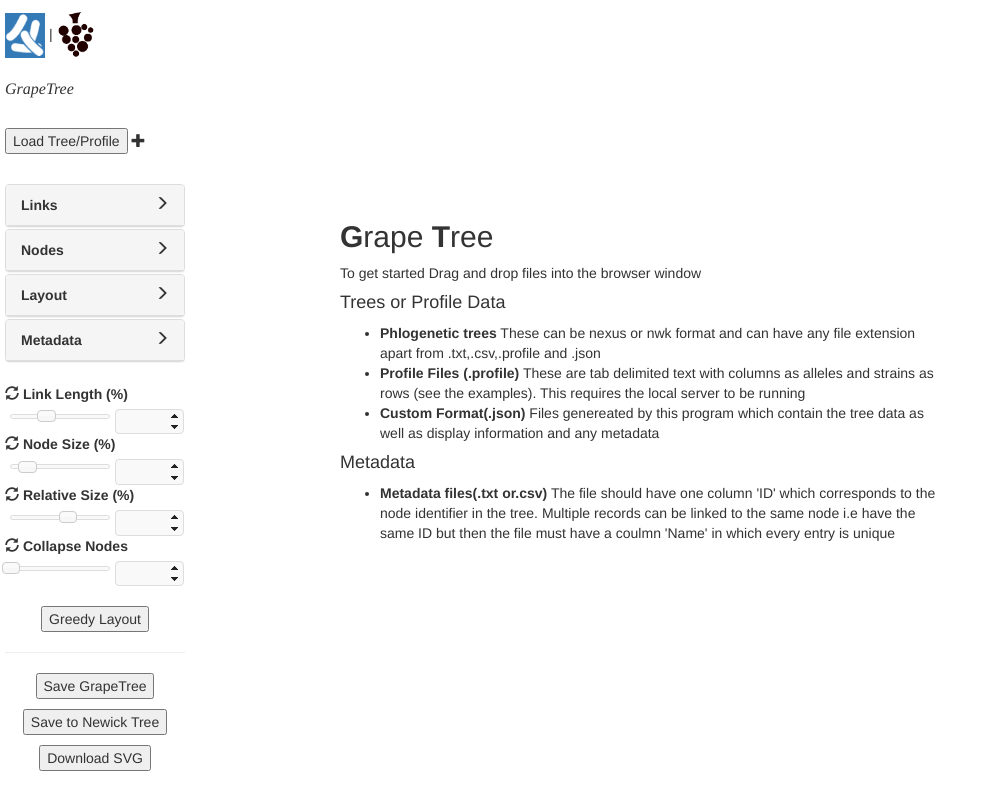
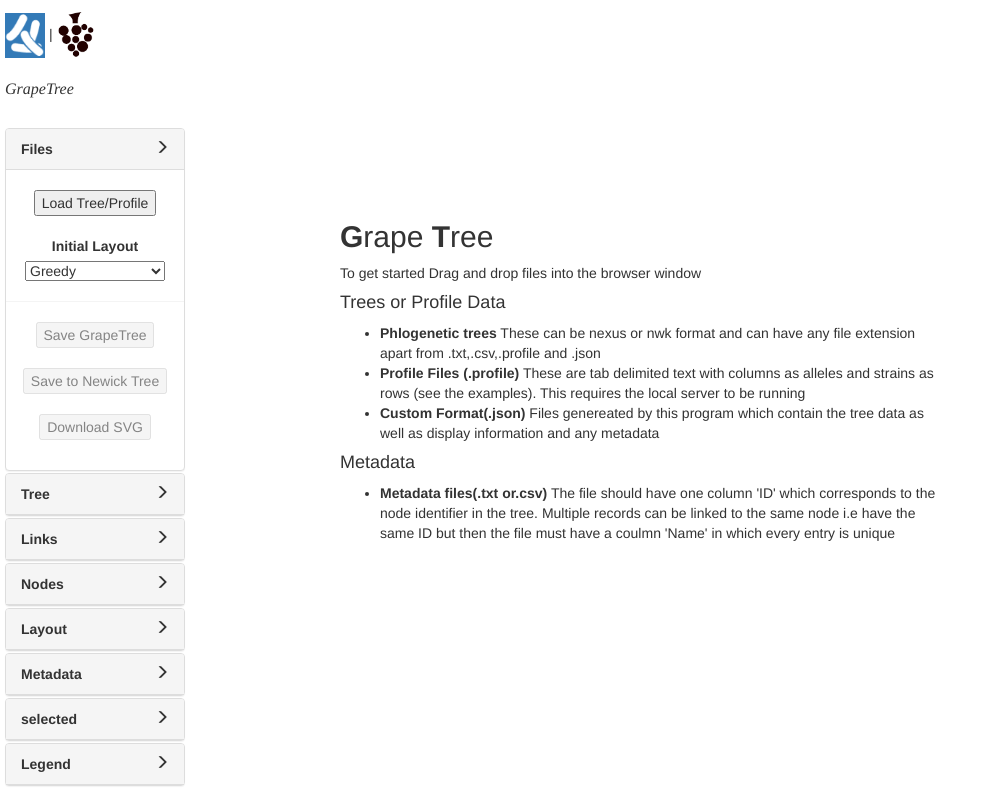
Before and after one commit to achtman-lab/GrapeTree, a Flask app: page / in a window 1280 px wide. Shown: the whole page, without its empty margins (0-996 px from the left). Run offline with Flask 2, Linux system fonts and the light colour scheme; data that the repository does not hold is empty; parts of the project's set-up code (start-up, migrations or seed data) failed here and were passed over; some libraries are stand-ins or nearby versions.

Commit message:
prepare panels

```diff
--- a/MSTree_holder.html
+++ b/MSTree_holder.html
@@ -40,13 +40,24 @@
                  .slider-class{
                         float: left;
                         clear: left;
-                        width: 100px;
+                        width: 120px;
                         height:5px;
                         margin: 5px;
                 }
                 .slider-class .ui-slider-handle {
                         height:12px;
                 }
+				.shortslider-class{
+                        float: left;
+                        clear: left;
+                        width: 60px;
+                        height:5px;
+                        margin: 5px;
+                }
+                .shortslider-class .ui-slider-handle {
+                        height:12px;
+                }
+
                 .mst-menu-title {
 
                         cursor:pointer;
@@ -213,23 +224,64 @@ same node i.e have the same ID but then the file must have a coulmn 'Name' in wh
 			<h3 id="headertag" style="font-family: times, serif; font-size:12pt; font-style:italic">GrapeTree</h3>
 		</p>
 		<br>
+		<div class='panel panel-default'>
+			<div class ='panel-heading mst-menu-title' id= 'file-menu'> <b id>Files</b><span id = 'file-menu-icon' class='glyphicon glyphicon-menu-right'> </span></div>
+			<div class = "panel-body2" id ='file-menu-panel'>
+				<p align = 'center'>
+				<br>
 					<button id = 'button-load-nwk'> Load Tree/Profile</button>
-		<span id = 'preload-menu-icon' onclick = "document.getElementById('preload-menu-icon').style.display = 'none'; document.getElementById('preload-panel').style.display = 'block'" class='glyphicon glyphicon-plus'> </span>
-			<div id ='preload-panel' style="display:none" >
-				<span id = 'preload-menu-icon2' onclick = "document.getElementById('preload-menu-icon').style.display = 'block'; document.getElementById('preload-panel').style.display = 'none'" class='glyphicon glyphicon-minus'> </span>
 				<br>
-				<p  align = 'center'>
+				<br>
 				<label>Initial Layout</label>
+
 				<select id = 'layout-select'>
 					<option value='greedy'>Greedy</option>
 					<option value='force'>Magnetic repulsion</option>
 				</select>
+				<br>
+				</p>
+				<div id='save-panel'>
+					<hr>
+					<p align = 'center'>
+						<button id ="save-tree-json">Save GrapeTree</button><br><br>
+						<button id ="save-tree-nwk">Save to Newick Tree</button><br><br>
+						<button id ="mst-download-svg">Download SVG</button><br><br>
 					</p>
 				</div>
-		</p>
-		<br>
+			</div>
+		</div>
 	</div>
 	<div id='afterload_bar'>
+		<div class='panel panel-default'  style ="margin-bottom:2px">
+			<div class ='panel-heading mst-menu-title' id= 'tree-menu'> <b id>Tree</b><span id = 'tree-menu-icon' class='glyphicon glyphicon-menu-right'> </span></div>
+			<div class = "panel-body" id ='tree-menu-panel'>
+				<span onclick="$('#spinner-linklength').spinner('value', 100)" class='glyphicon glyphicon-refresh'></span><label>&nbsp;Link Length (%)</label>
+				<br>
+				<div id = "slider-linklength" class ="shortslider-class">  </div><input type='text' style='width:39px;height:15px' id ='spinner-linklength'>
+				<br>
+				<span onclick="$('#spinner-nodesize').spinner('value', 100)" class='glyphicon glyphicon-refresh'></span><label>&nbsp;Node Size (%)</label>
+				<br>
+				<div id = "slider-nodesize" class = "shortslider-class"></div><input type='text' style='width:39px;height:15px' id ='spinner-nodesize'>
+				<br>
+				<span onclick="$('#spinner-relative-nodesize').spinner('value', 100)" class='glyphicon glyphicon-refresh'></span><label>&nbsp;Relative Size (%)</label>
+				<br>
+				<div id = "slider-relative-nodesize" class = "shortslider-class"></div><input type='text' style='width:39px;height:15px' id ='spinner-relative-nodesize'>
+				<br>
+				<span onclick="$('#spinner-collapse-nodes').spinner('value', 0)" class='glyphicon glyphicon-refresh'></span><label>&nbsp;Collapse Nodes</label>
+				<br>
+				<div id = "slider-collapse-nodes" class = "shortslider-class"></div><input type='text' style='width:39px;height:15px' id ='spinner-collapse-nodes'>
+				<br><br>
+				<p align='center'>
+					<button id = 'button-refresh'> Go</button>
+				</p>
+				<hr>
+				<p align = 'center'>
+					<label> Zoom:&nbsp;&nbsp;</label>
+					<span onclick= "javascript:the_tree.setScale(1.1,true)" class=' zoom-icon glyphicon glyphicon-zoom-in'></span>
+					<span onclick= "javascript:the_tree.setScale(0.9,true)"class='zoom-icon glyphicon glyphicon-zoom-out'></span>
+				</p>
+			</div>
+		</div>
 		 <div class='panel panel-default'  style ="margin-bottom:2px">
 				   <div class ='panel-heading mst-menu-title' id= 'mst-link-menu'> <b id>Links</b><span id = 'mst-link-menu-icon' class='glyphicon glyphicon-menu-right'> </span></div>
 				   <div class = "panel-body" id ='mst-link-menu-panel'>
@@ -262,11 +314,6 @@ same node i.e have the same ID but then the file must have a coulmn 'Name' in wh
 				   			<label>Colour By:</label>
 							<br>
 							<select style="width:140px" id= 'metadata-select'></select>
-
-							<p align = 'center'>
-							<span onclick= "javascript:the_tree.setScale(1.1,true)" class=' zoom-icon glyphicon glyphicon-zoom-in'></span>
-							<span onclick= "javascript:the_tree.setScale(0.9,true)"class='zoom-icon glyphicon glyphicon-zoom-out'></span>
-							</p>
 
 							<label><input id ='show-node-labels'type="checkbox" checked /> Node Labels</label>
 							<br>
@@ -333,40 +380,41 @@ same node i.e have the same ID but then the file must have a coulmn 'Name' in wh
 
 				</div>
 		</div>
+		<div class='panel panel-default' style ="margin-bottom:2px">
+			<div class ='panel-heading mst-menu-title' id= 'selection-menu'> <b id>selected</b><span id = 'selection-menu-icon' class='glyphicon glyphicon-menu-right'> </span></div>
+			<div class = "panel-body" id ='selection-menu-panel'>
+				<p align='center'>
 			    <br>
-
-			<div id = "scaling">
-				<span onclick="$('#spinner-linklength').spinner('value', 100)" class='glyphicon glyphicon-refresh'></span><label>&nbsp;Link Length (%)</label>
-				<br>
-				<div id = "slider-linklength" class ="slider-class">  </div><input type='text' style='width:39px;height:15px' id ='spinner-linklength'>
-				<br>
-				<span onclick="$('#spinner-nodesize').spinner('value', 100)" class='glyphicon glyphicon-refresh'></span><label>&nbsp;Node Size (%)</label>
-				<br>
-				<div id = "slider-nodesize" class = "slider-class"></div><input type='text' style='width:39px;height:15px' id ='spinner-nodesize'>
-				<br>
-				<span onclick="$('#spinner-relative-nodesize').spinner('value', 100)" class='glyphicon glyphicon-refresh'></span><label>&nbsp;Relative Size (%)</label>
-				<br>
-				<div id = "slider-relative-nodesize" class = "slider-class"></div><input type='text' style='width:39px;height:15px' id ='spinner-relative-nodesize'>
-				<br>
-				<span onclick="$('#spinner-collapse-nodes').spinner('value', 0)" class='glyphicon glyphicon-refresh'></span><label>&nbsp;Collapse Nodes</label>
-				<br>
-				<div id = "slider-collapse-nodes" class = "slider-class"></div><input type='text' style='width:39px;height:15px' id ='spinner-collapse-nodes'>
+					<button id = 'button-editor'> Color Palette </button>
 				<br><br>
-				<p align='center'>
-					<button id = 'button-refresh'> Greedy Layout</button>
+					<button id = 'button-clear-selection'> Clear Selection </button>
+				<br><br>
+					<button id = 'button-select-all'> Select All </button>
 				</p>
 			</div>
-		<hr>
+		</div>
+		<div class='panel panel-default' style ="margin-bottom:2px">
+			<div class ='panel-heading mst-menu-title' id= 'legend-menu'> <b id>Legend</b><span id = 'legend-menu-icon' class='glyphicon glyphicon-menu-right'> </span></div>
+			<div class = "panel-body" id ='legend-menu-panel'>
+			   <select id = 'Group order'>
+					<label>Group Order: </label>
+					<option value='alphabetic'>Alphabetic</option>
+					<option value='numeric'>Numeric</option>
+					<option value='no_strain'>No. of strains</option>
+			   </select>
+			    <br><br>
+					<button id = 'button-color-palette'> Color Palette </button>
+			   	<br><br>
+				<label>No. of Groups:</label><input type='text' style='width:20px;height:15px' id ='spinner-num-group'>
+				<br>
+				<div id = "slider-num-group" class = "slider-class"></div>
+				<br>
+				<label>Font Size:</label><input type='text' style='width:20px;height:15px' id ='spinner-legend-fontsize'>
+				<br>
+				<div id = "slider-legend-fontsize" class = "slider-class"></div>
+			</div>
+		</div>
 
-		<p align = 'center'>
-			<button id ="save-tree-json">Save GrapeTree</button>
-		</p>
-		<p align = 'center'>
-			<button id ="save-tree-nwk">Save to Newick Tree</button>
-		</p>
-		<p align = 'center'>
-			<button id ="mst-download-svg">Download SVG</button>
-		</p>
 	</div>
 </div>
 
@@ -882,6 +930,13 @@ same node i.e have the same ID but then the file must have a coulmn 'Name' in wh
 	}
 	$('#afterload_bar').find('input, textarea, button, select, div, span').prop('disabled',false);
 	$('#afterload_bar').css("opacity", 1.0);
+
+	$('#save-panel').find('button').prop('disabled',false);
+	$('#save-panel').css("opacity", 1.0);
+	$('#tree-menu-panel').show();
+	$("#file-menu-panel").parent().find(".glyphicon-menu-right").attr("class","glyphicon glyphicon-menu-down");
+	$('#file-menu-panel').hide();
+	$("#file-menu-panel").parent().find(".glyphicon-menu-down").attr("class","glyphicon glyphicon-menu-right");
  }
 
  function initiateLoading(msg){
@@ -1065,14 +1120,16 @@ window.onload = function (){
                 else{
                         $("#"+id+"-panel").toggle("50");
                         icon.attr("class","glyphicon glyphicon-menu-down");
-                        $(".open-menu-panel").toggle("50");
-                        $(".open-menu-panel").parent().find(".glyphicon-menu-down").attr("class","glyphicon glyphicon-menu-right");
-                        $(".open-menu-panel").removeClass("open-menu-panel");
+                        //$(".open-menu-panel").toggle("50");
+                        //$(".open-menu-panel").parent().find(".glyphicon-menu-down").attr("class","glyphicon glyphicon-menu-right");
+                        //$(".open-menu-panel").removeClass("open-menu-panel");
                         $("#"+id+"-panel").addClass("open-menu-panel");
                 }
 
         });
         $(".panel-body").hide();
+		$('#save-panel').find('button').prop('disabled',true);
+		$('#save-panel').css('opacity', 0.6);
 
         $( "#slider-linklength" ).slider({
                 orientation: "horizontal",
@@ -1128,9 +1185,11 @@ window.onload = function (){
                 value: 100,
                 spin:function(){
 						the_tree.setNodeSize(parseInt($(this).val())/10.);
+						$( "#slider-nodesize" ).slider("value", parseInt($(this).val()));
 				},
                 change: function(e){
 					the_tree.setNodeSize(parseInt($(this).val())/10.);
+					$( "#slider-nodesize" ).slider("value", parseInt($(this).val()));
                 }
         });
 
@@ -1156,9 +1215,11 @@ window.onload = function (){
                 step:1,
                 spin:function(){
 						the_tree.setRelativeNodeSize(parseInt($(this).val())/200.0);
+						$( "#slider-relative-nodesize" ).slider("value", parseInt($(this).val()));
 				},
                 change: function(e){
 					the_tree.setRelativeNodeSize(parseInt($(this).val())/200.0);
+					$( "#slider-relative-nodesize" ).slider("value", parseInt($(this).val()));
                 }
         });
 
@@ -1325,7 +1386,7 @@ window.onload = function (){
                 spin:function(){
 							var v = parseFloat($(this).spinner('value'));
 							$("#slider-collapse-nodes").slider('value', Math.log(v)*1000);
-							//the_tree.collapseNodes(v);
+							the_tree.collapseNodes(v);
                         },
                 change: function(e){
 						var v = parseFloat($(this).spinner('value'));
--- a/grapetree/templates/MSTree_launch.html
+++ b/grapetree/templates/MSTree_launch.html
@@ -40,13 +40,24 @@
                  .slider-class{
                         float: left;
                         clear: left;
-                        width: 100px;
+                        width: 120px;
                         height:5px;
                         margin: 5px;
                 }
                 .slider-class .ui-slider-handle {
                         height:12px;
                 }
+				.shortslider-class{
+                        float: left;
+                        clear: left;
+                        width: 60px;
+                        height:5px;
+                        margin: 5px;
+                }
+                .shortslider-class .ui-slider-handle {
+                        height:12px;
+                }
+
                 .mst-menu-title {
 
                         cursor:pointer;
@@ -207,29 +218,70 @@ same node i.e have the same ID but then the file must have a coulmn 'Name' in wh
 
 <div id='sidebar'>
 	<div id='beforeload_bar'>
-		<p align = 'center'>
+		<p>
 			<a href="https://enterobase.warwick.ac.uk" target = '_blank'><img src="js/img/enterobase.png" alt="Enterobase" style="width:40px;height:45px;"></a>    |
 			<a href="https://github.com/martinSergeant/EnteroMSTree" target = '_blank'><img src="js/img/GrapeTree.PNG" alt="GrapeTree" style="width:40px;height:50px;"></a>
 			<h3 id="headertag" style="font-family: times, serif; font-size:12pt; font-style:italic">GrapeTree</h3>
 		</p>
 		<br>
+		<div class='panel panel-default'>
+			<div class ='panel-heading mst-menu-title' id= 'file-menu'> <b id>Files</b><span id = 'file-menu-icon' class='glyphicon glyphicon-menu-right'> </span></div>
+			<div class = "panel-body2" id ='file-menu-panel'>
+				<p align = 'center'>
+				<br>
 					<button id = 'button-load-nwk'> Load Tree/Profile</button>
-		<span id = 'preload-menu-icon' onclick = "document.getElementById('preload-menu-icon').style.display = 'none'; document.getElementById('preload-panel').style.display = 'block'" class='glyphicon glyphicon-plus'> </span>
-			<div id ='preload-panel' style="display:none" >
-				<span id = 'preload-menu-icon2' onclick = "document.getElementById('preload-menu-icon').style.display = 'block'; document.getElementById('preload-panel').style.display = 'none'" class='glyphicon glyphicon-minus'> </span>
 				<br>
-				<p>
+				<br>
 				<label>Initial Layout</label>
+
 				<select id = 'layout-select'>
 					<option value='greedy'>Greedy</option>
 					<option value='force'>Magnetic repulsion</option>
 				</select>
+				<br>
+				</p>
+				<div id='save-panel'>
+					<hr>
+					<p align = 'center'>
+						<button id ="save-tree-json">Save GrapeTree</button><br><br>
+						<button id ="save-tree-nwk">Save to Newick Tree</button><br><br>
+						<button id ="mst-download-svg">Download SVG</button><br><br>
 					</p>
 				</div>
-		</p>
-		<br>
+			</div>
+		</div>
 	</div>
 	<div id='afterload_bar'>
+		<div class='panel panel-default'  style ="margin-bottom:2px">
+			<div class ='panel-heading mst-menu-title' id= 'tree-menu'> <b id>Tree</b><span id = 'tree-menu-icon' class='glyphicon glyphicon-menu-right'> </span></div>
+			<div class = "panel-body" id ='tree-menu-panel'>
+				<span onclick="$('#spinner-linklength').spinner('value', 100)" class='glyphicon glyphicon-refresh'></span><label>&nbsp;Link Length (%)</label>
+				<br>
+				<div id = "slider-linklength" class ="shortslider-class">  </div><input type='text' style='width:39px;height:15px' id ='spinner-linklength'>
+				<br>
+				<span onclick="$('#spinner-nodesize').spinner('value', 100)" class='glyphicon glyphicon-refresh'></span><label>&nbsp;Node Size (%)</label>
+				<br>
+				<div id = "slider-nodesize" class = "shortslider-class"></div><input type='text' style='width:39px;height:15px' id ='spinner-nodesize'>
+				<br>
+				<span onclick="$('#spinner-relative-nodesize').spinner('value', 100)" class='glyphicon glyphicon-refresh'></span><label>&nbsp;Relative Size (%)</label>
+				<br>
+				<div id = "slider-relative-nodesize" class = "shortslider-class"></div><input type='text' style='width:39px;height:15px' id ='spinner-relative-nodesize'>
+				<br>
+				<span onclick="$('#spinner-collapse-nodes').spinner('value', 0)" class='glyphicon glyphicon-refresh'></span><label>&nbsp;Collapse Nodes</label>
+				<br>
+				<div id = "slider-collapse-nodes" class = "shortslider-class"></div><input type='text' style='width:39px;height:15px' id ='spinner-collapse-nodes'>
+				<br><br>
+				<p align='center'>
+					<button id = 'button-refresh'> Go</button>
+				</p>
+				<hr>
+				<p align = 'center'>
+					<label> Zoom:&nbsp;&nbsp;</label>
+					<span onclick= "javascript:the_tree.setScale(1.1,true)" class=' zoom-icon glyphicon glyphicon-zoom-in'></span>
+					<span onclick= "javascript:the_tree.setScale(0.9,true)"class='zoom-icon glyphicon glyphicon-zoom-out'></span>
+				</p>
+			</div>
+		</div>
 		 <div class='panel panel-default'  style ="margin-bottom:2px">
 				   <div class ='panel-heading mst-menu-title' id= 'mst-link-menu'> <b id>Links</b><span id = 'mst-link-menu-icon' class='glyphicon glyphicon-menu-right'> </span></div>
 				   <div class = "panel-body" id ='mst-link-menu-panel'>
@@ -262,11 +314,6 @@ same node i.e have the same ID but then the file must have a coulmn 'Name' in wh
 				   			<label>Colour By:</label>
 							<br>
 							<select style="width:140px" id= 'metadata-select'></select>
-
-							<p align = 'center'>
-							<span onclick= "javascript:the_tree.setScale(1.1,true)" class=' zoom-icon glyphicon glyphicon-zoom-in'></span>
-							<span onclick= "javascript:the_tree.setScale(0.9,true)"class='zoom-icon glyphicon glyphicon-zoom-out'></span>
-							</p>
 
 							<label><input id ='show-node-labels'type="checkbox" checked /> Node Labels</label>
 							<br>
@@ -333,40 +380,41 @@ same node i.e have the same ID but then the file must have a coulmn 'Name' in wh
 
 				</div>
 		</div>
+		<div class='panel panel-default' style ="margin-bottom:2px">
+			<div class ='panel-heading mst-menu-title' id= 'selection-menu'> <b id>selected</b><span id = 'selection-menu-icon' class='glyphicon glyphicon-menu-right'> </span></div>
+			<div class = "panel-body" id ='selection-menu-panel'>
+				<p align='center'>
 			    <br>
-
-			<div id = "scaling">
-				<span onclick="$('#spinner-linklength').spinner('value', 100)" class='glyphicon glyphicon-refresh'></span><label>&nbsp;Link Length (%)</label>
-				<br>
-				<div id = "slider-linklength" class ="slider-class">  </div><input type='text' style='width:39px;height:15px' id ='spinner-linklength'>
-				<br>
-				<span onclick="$('#spinner-nodesize').spinner('value', 100)" class='glyphicon glyphicon-refresh'></span><label>&nbsp;Node Size (%)</label>
-				<br>
-				<div id = "slider-nodesize" class = "slider-class"></div><input type='text' style='width:39px;height:15px' id ='spinner-nodesize'>
-				<br>
-				<span onclick="$('#spinner-relative-nodesize').spinner('value', 100)" class='glyphicon glyphicon-refresh'></span><label>&nbsp;Relative Size (%)</label>
-				<br>
-				<div id = "slider-relative-nodesize" class = "slider-class"></div><input type='text' style='width:39px;height:15px' id ='spinner-relative-nodesize'>
-				<br>
-				<span onclick="$('#spinner-collapse-nodes').spinner('value', 0)" class='glyphicon glyphicon-refresh'></span><label>&nbsp;Collapse Nodes</label>
-				<br>
-				<div id = "slider-collapse-nodes" class = "slider-class"></div><input type='text' style='width:39px;height:15px' id ='spinner-collapse-nodes'>
+					<button id = 'button-editor'> Color Palette </button>
 				<br><br>
-				<p align='center'>
-					<button id = 'button-refresh'> Greedy Layout</button>
+					<button id = 'button-clear-selection'> Clear Selection </button>
+				<br><br>
+					<button id = 'button-select-all'> Select All </button>
 				</p>
 			</div>
-		<hr>
+		</div>
+		<div class='panel panel-default' style ="margin-bottom:2px">
+			<div class ='panel-heading mst-menu-title' id= 'legend-menu'> <b id>Legend</b><span id = 'legend-menu-icon' class='glyphicon glyphicon-menu-right'> </span></div>
+			<div class = "panel-body" id ='legend-menu-panel'>
+			   <select id = 'Group order'>
+					<label>Group Order: </label>
+					<option value='alphabetic'>Alphabetic</option>
+					<option value='numeric'>Numeric</option>
+					<option value='no_strain'>No. of strains</option>
+			   </select>
+			    <br><br>
+					<button id = 'button-color-palette'> Color Palette </button>
+			   	<br><br>
+				<label>No. of Groups:</label><input type='text' style='width:20px;height:15px' id ='spinner-num-group'>
+				<br>
+				<div id = "slider-num-group" class = "slider-class"></div>
+				<br>
+				<label>Font Size:</label><input type='text' style='width:20px;height:15px' id ='spinner-legend-fontsize'>
+				<br>
+				<div id = "slider-legend-fontsize" class = "slider-class"></div>
+			</div>
+		</div>
 
-		<p align = 'center'>
-			<button id ="save-tree-json">Save GrapeTree</button>
-		</p>
-		<p align = 'center'>
-			<button id ="save-tree-nwk">Save to Newick Tree</button>
-		</p>
-		<p align = 'center'>
-			<button id ="mst-download-svg">Download SVG</button>
-		</p>
 	</div>
 </div>
 
@@ -381,6 +429,11 @@ same node i.e have the same ID but then the file must have a coulmn 'Name' in wh
 <script charset="utf-8" src="js/tree/d3_m_tree.js"></script>
 
 <script>
+     function showhide(id) {
+       	var e = document.getElementById(id);
+       	e.style.display = (e.style.display == 'block') ? 'none' : 'block';
+     }
+
         MSFileChooser.prototype = Object.create(null);
         MSFileChooser.prototype.constructor= MSFileChooser;
 
@@ -877,6 +930,13 @@ same node i.e have the same ID but then the file must have a coulmn 'Name' in wh
 	}
 	$('#afterload_bar').find('input, textarea, button, select, div, span').prop('disabled',false);
 	$('#afterload_bar').css("opacity", 1.0);
+
+	$('#save-panel').find('button').prop('disabled',false);
+	$('#save-panel').css("opacity", 1.0);
+	$('#tree-menu-panel').show();
+	$("#file-menu-panel").parent().find(".glyphicon-menu-right").attr("class","glyphicon glyphicon-menu-down");
+	$('#file-menu-panel').hide();
+	$("#file-menu-panel").parent().find(".glyphicon-menu-down").attr("class","glyphicon glyphicon-menu-right");
  }
 
  function initiateLoading(msg){
@@ -1060,14 +1120,16 @@ window.onload = function (){
                 else{
                         $("#"+id+"-panel").toggle("50");
                         icon.attr("class","glyphicon glyphicon-menu-down");
-                        $(".open-menu-panel").toggle("50");
-                        $(".open-menu-panel").parent().find(".glyphicon-menu-down").attr("class","glyphicon glyphicon-menu-right");
-                        $(".open-menu-panel").removeClass("open-menu-panel");
+                        //$(".open-menu-panel").toggle("50");
+                        //$(".open-menu-panel").parent().find(".glyphicon-menu-down").attr("class","glyphicon glyphicon-menu-right");
+                        //$(".open-menu-panel").removeClass("open-menu-panel");
                         $("#"+id+"-panel").addClass("open-menu-panel");
                 }
 
         });
         $(".panel-body").hide();
+		$('#save-panel').find('button').prop('disabled',true);
+		$('#save-panel').css('opacity', 0.6);
 
         $( "#slider-linklength" ).slider({
                 orientation: "horizontal",
@@ -1123,9 +1185,11 @@ window.onload = function (){
                 value: 100,
                 spin:function(){
 						the_tree.setNodeSize(parseInt($(this).val())/10.);
+						$( "#slider-nodesize" ).slider("value", parseInt($(this).val()));
 				},
                 change: function(e){
 					the_tree.setNodeSize(parseInt($(this).val())/10.);
+					$( "#slider-nodesize" ).slider("value", parseInt($(this).val()));
                 }
         });
 
@@ -1151,9 +1215,11 @@ window.onload = function (){
                 step:1,
                 spin:function(){
 						the_tree.setRelativeNodeSize(parseInt($(this).val())/200.0);
+						$( "#slider-relative-nodesize" ).slider("value", parseInt($(this).val()));
 				},
                 change: function(e){
 					the_tree.setRelativeNodeSize(parseInt($(this).val())/200.0);
+					$( "#slider-relative-nodesize" ).slider("value", parseInt($(this).val()));
                 }
         });
 
@@ -1320,7 +1386,7 @@ window.onload = function (){
                 spin:function(){
 							var v = parseFloat($(this).spinner('value'));
 							$("#slider-collapse-nodes").slider('value', Math.log(v)*1000);
-							//the_tree.collapseNodes(v);
+							the_tree.collapseNodes(v);
                         },
                 change: function(e){
 						var v = parseFloat($(this).spinner('value'));
--- a/js/tree/d3_m_tree.js
+++ b/js/tree/d3_m_tree.js
@@ -1266,10 +1266,6 @@ D3MSTree.prototype._addLinks=function(links,ids){
                 link.source.children.push(link.target);
                 link.target.parent = link.source;
         }
-		//this._getLink = {};
-		//for (var index in this.force_links) {
-		//	this._getLink[this.force_links[index].target.id] = this.force_links[index];
-		//}
 }
 D3MSTree.prototype._getLink=function(target_node){
         for (var index in this.force_links){
```
Lines whose indentation alone changed are shown as unchanged.
